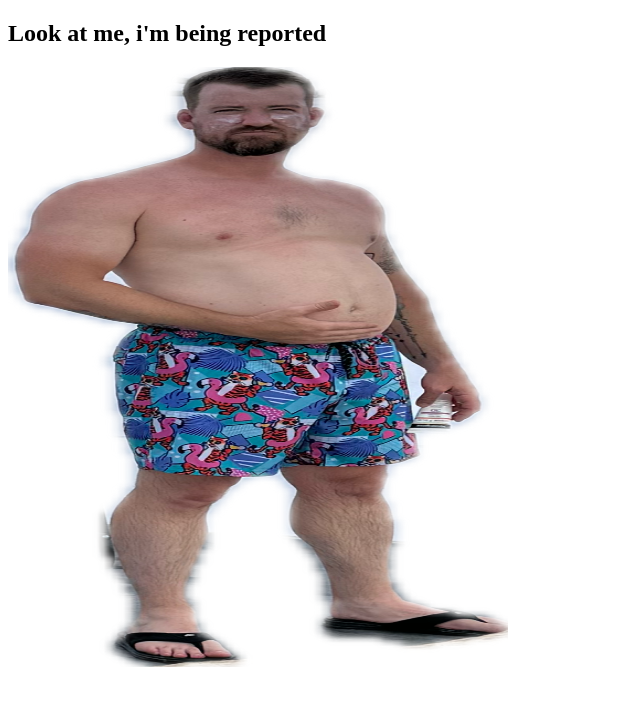
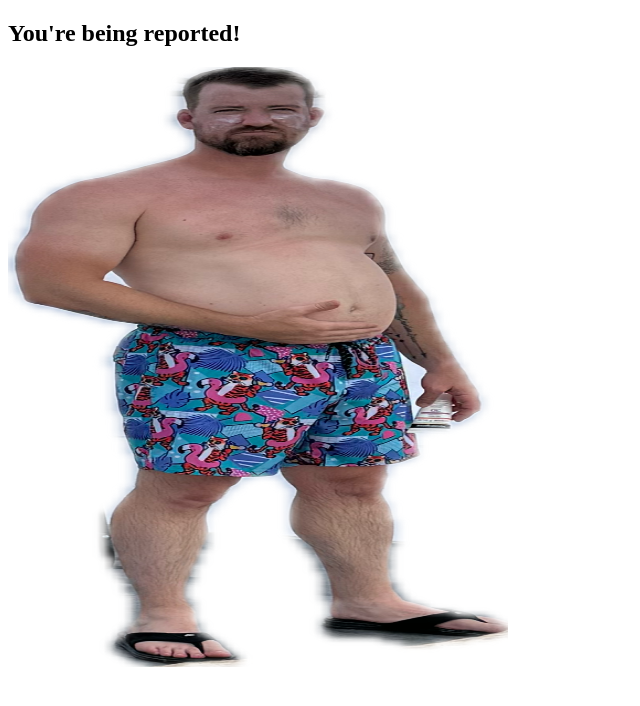
Before and after one commit to imajorinbear/webby, a plain HTML site: page index.html in a window 1280 px wide. Shown: the whole page, without its empty margins (0-640 px from the left). Drawn offline with Linux system fonts and the light colour scheme.

Commit message:
Update index.html

```diff
--- a/index.html
+++ b/index.html
@@ -2,7 +2,7 @@
 <html lang="en">
 <body>
 
-<h2>Look at me, i'm being reported</h2>
+<h2>You're being reported!</h2>
 <img src="subject.png" width="500" height="600">
 
 </body>
```
